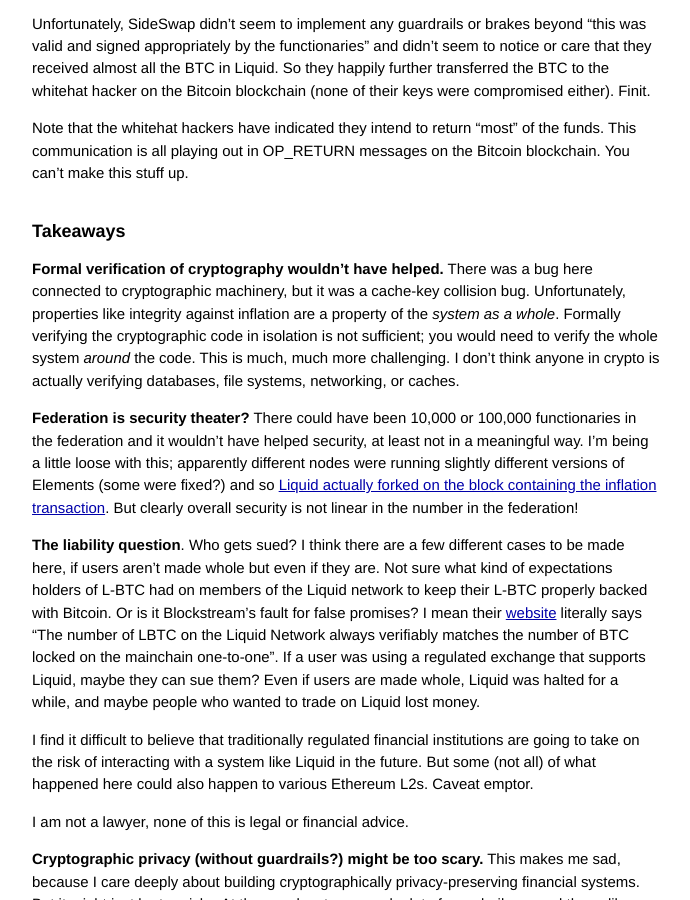
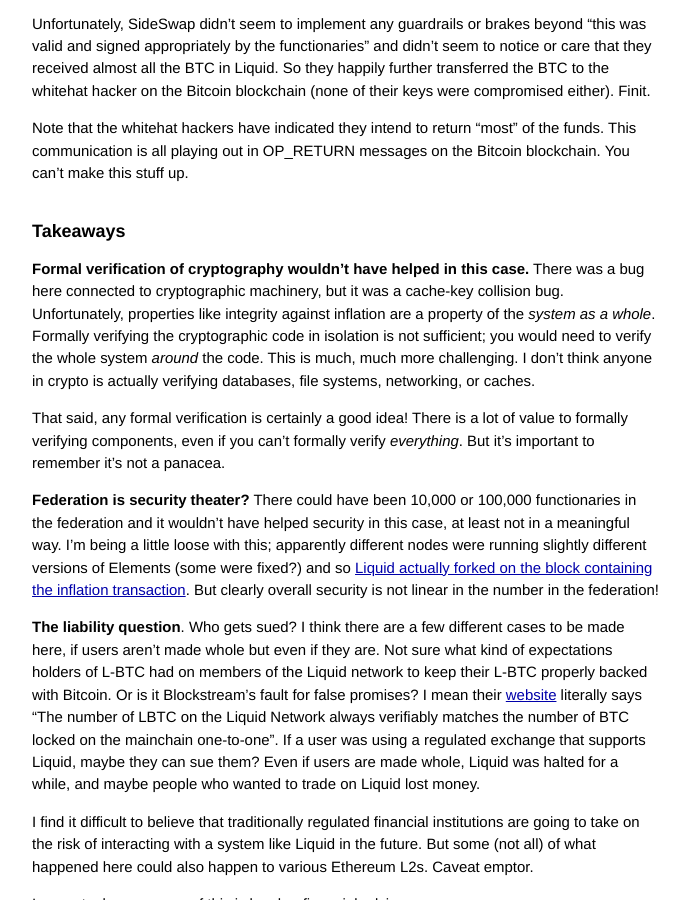
Before and after one commit to narula/narula.github.io, a Jekyll site: the page built from _posts/2026-09-07-liquid-hack.md, in a window 1280 px wide and 900 px high, scrolled down 1769 px. Shown: the whole window, without its empty margins (294-984 px from the left). Built offline with Jekyll 4.4.1, drawn with Linux system fonts in a browser that asks for light colours; comment, search, counter and statistics services are not loaded.

Commit message:
rewordings

```diff
--- a/_posts/2026-09-07-liquid-hack.md
+++ b/_posts/2026-09-07-liquid-hack.md
@@ -102,7 +102,7 @@
 
 ## Takeaways
 
-**Formal verification of cryptography wouldn't have helped.** There
+**Formal verification of cryptography wouldn't have helped in this case.** There
 was a bug here connected to cryptographic machinery, but it was a
 cache-key collision bug. Unfortunately, properties like integrity
 against inflation are a property of the _system as a whole_. Formally
@@ -111,12 +111,17 @@
 much more challenging. I don't think anyone in crypto is actually
 verifying databases, file systems, networking, or caches.
 
+That said, any formal verification is certainly a good idea! There
+is a lot of value to formally verifying components, even if you can't
+formally verify _everything_. But it's important to remember it's not
+a panacea.
+
 **Federation is security theater?** There could have been 10,000 or
 100,000 functionaries in the federation and it wouldn't have helped
-security, at least not in a meaningful way. I'm being a little loose
-with this; apparently different nodes were running slightly different
-versions of Elements (some were fixed?) and so [Liquid actually forked
-on the block containing the inflation
+security in this case, at least not in a meaningful way. I'm being a
+little loose with this; apparently different nodes were running
+slightly different versions of Elements (some were fixed?) and so
+[Liquid actually forked on the block containing the inflation
 transaction](https://x.com/wiz/status/2096706364206887049). But
 clearly overall security is not linear in the number in the
 federation!
```
